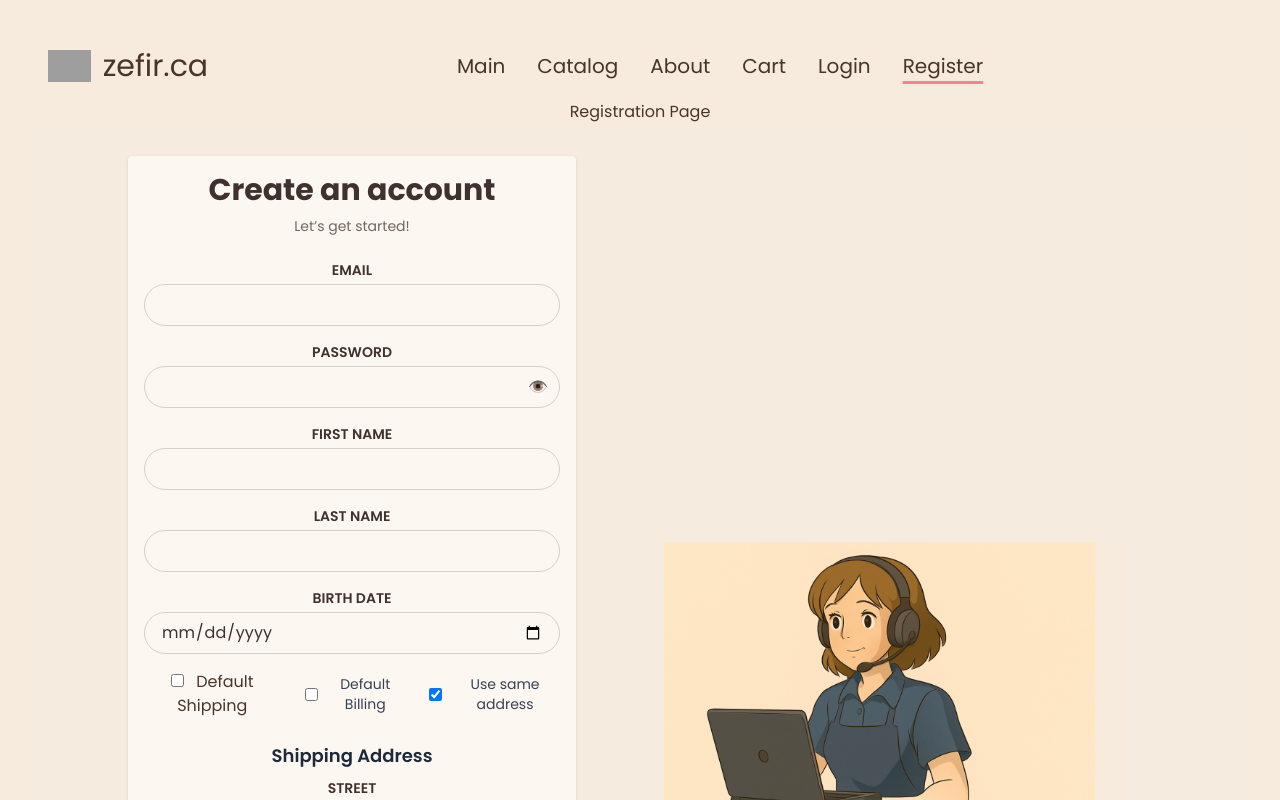
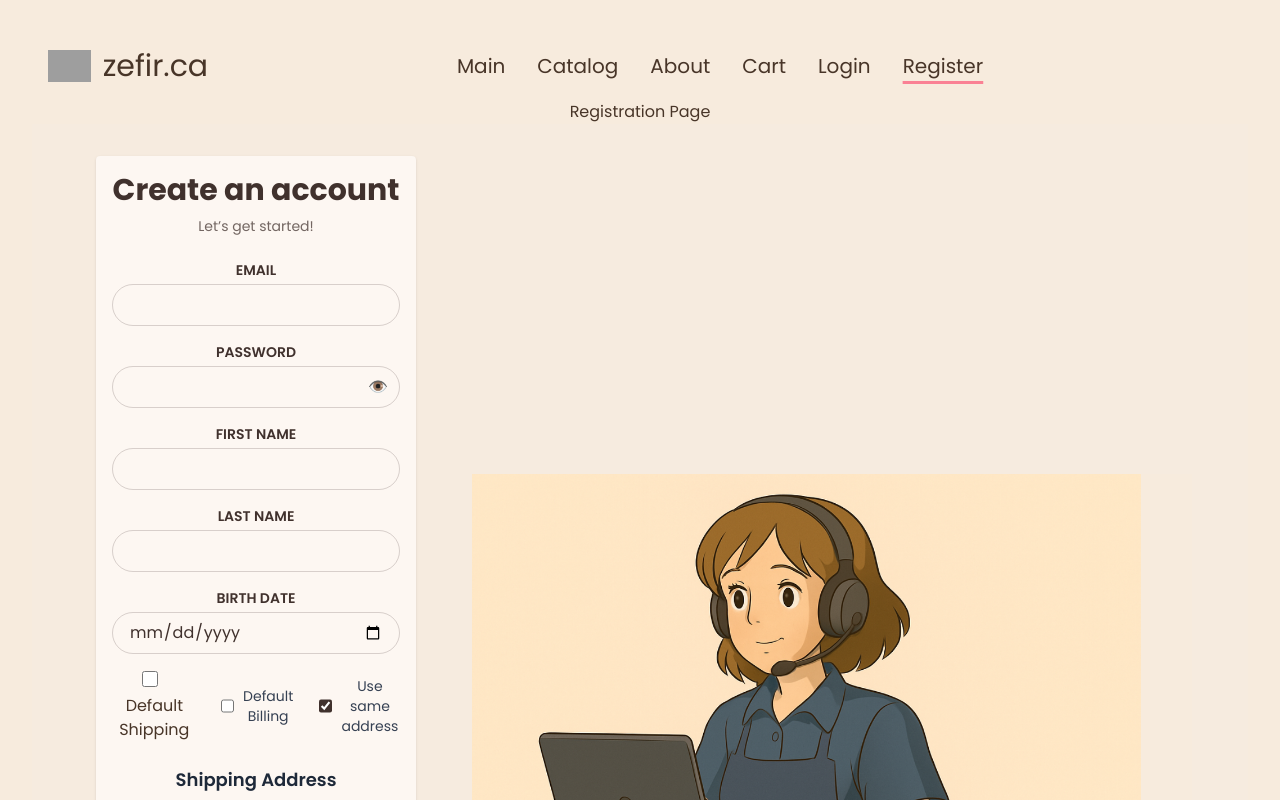
Before and after one commit to CodeBreakers-rs/eCommerce-App, a React (Vite) app: page /register in a window 1280 px wide. Shown: the top 800 px of the page. Built offline with nearby package versions, Linux system fonts and the light colour scheme; no server answers; grey boxes are pictures that could not be loaded.

Commit message:
feat: update style for log and reg forms

```diff
--- a/src/features/auth/components/login-form.tsx
+++ b/src/features/auth/components/login-form.tsx
@@ -61,7 +61,7 @@ export const LoginForm = () => {
   return (
     <div className="min-h-screen flex items-center justify-center bg-[#f6ebdf] px-4">
       <div className="flex flex-col md:flex-row items-center justify-between w-full max-w-6xl">
-        <div className="w-full md:w-1/2 p-8">
+        <div className="w-full md:w-1/3 p-8">
           <h1 className="text-3xl font-bold text-[#3c2c27] mb-2">
             Welcome again!
           </h1>
@@ -166,7 +166,7 @@ export const LoginForm = () => {
           </form>
         </div>
 
-        <div className="hidden md:flex w-full md:w-1/2 justify-center items-center p-6">
+        <div className="hidden md:flex w-full md:w-2/3 justify-center items-center p-6">
           <img
             src={regFormImg}
             alt="Login illustration"
--- a/src/features/auth/components/reg-form.tsx
+++ b/src/features/auth/components/reg-form.tsx
@@ -260,7 +260,7 @@ export const RegForm = () => {
   return (
     <div className="min-h-screen flex items-center justify-center bg-[#f6ebdf] px-4">
       <div className="flex flex-col md:flex-row items-stretch w-full max-w-6xl bg-[#f6ebdf]">
-        <div className="w-full md:w-1/2 p-8 flex flex-col justify-center">
+        <div className="w-full md:w-1/3 p-8 flex flex-col justify-center">
           <form
             onSubmit={handleSubmit}
             className="max-w-md mx-auto p-4 space-y-4 bg-[#fdf7f2] shadow rounded"
@@ -290,7 +290,7 @@ export const RegForm = () => {
                   type="checkbox"
                   checked={defaultShipping}
                   onChange={() => setDefaultShipping(!defaultShipping)}
-                  className="mr-2"
+                  className="form-checkbox h-4 w-4 text-[#40312d] accent-[#40312d] focus:ring-0 mr-2"
                 />{' '}
                 Default Shipping
               </label>
@@ -299,7 +299,7 @@ export const RegForm = () => {
                   type="checkbox"
                   checked={defaultBilling}
                   onChange={() => setDefaultBilling(!defaultBilling)}
-                  className="mr-2"
+                  className="form-checkbox h-4 w-4 text-[#40312d] accent-[#40312d] focus:ring-0 mr-2"
                 />{' '}
                 Default Billing
               </label>
@@ -308,7 +308,7 @@ export const RegForm = () => {
                   type="checkbox"
                   checked={useSameAddress}
                   onChange={() => setUseSameAddress(!useSameAddress)}
-                  className="mr-2"
+                  className="form-checkbox h-4 w-4 text-[#40312d] accent-[#40312d] focus:ring-0 mr-2"
                 />{' '}
                 Use same address
               </label>
@@ -339,8 +339,8 @@ export const RegForm = () => {
               disabled={isButtonDisabled || Object.keys(errors).length > 0}
               className={`w-full py-2 px-4 rounded font-semibold text-black transition ${
                 isButtonDisabled || Object.keys(errors).length > 0
-                  ? 'bg-gray-400 cursor-not-allowed'
-                  : 'bg-blue-600 hover:bg-blue-700'
+                  ? 'bg-gray-400 hover:bg-[#e6d3bd] cursor-not-allowed'
+                  : 'bg-blue-600 hover:[#3c2c21]'
               }`}
             >
               Register
@@ -353,11 +353,11 @@ export const RegForm = () => {
             </p>
           </form>
         </div>
-        <div className="hidden md:flex w-full max-w-lg justify-center items-center p-6">
+        <div className="hidden md:flex w-full md:w-2/3 justify-center items-center p-6">
           <img
             src={regFormImg}
             alt="Registration Illustration"
-            className="w-full h-auto max-h-[480px] object-contain"
+            className="w-full h-auto max-h-[600px] object-contain"
           />
         </div>
       </div>
```
